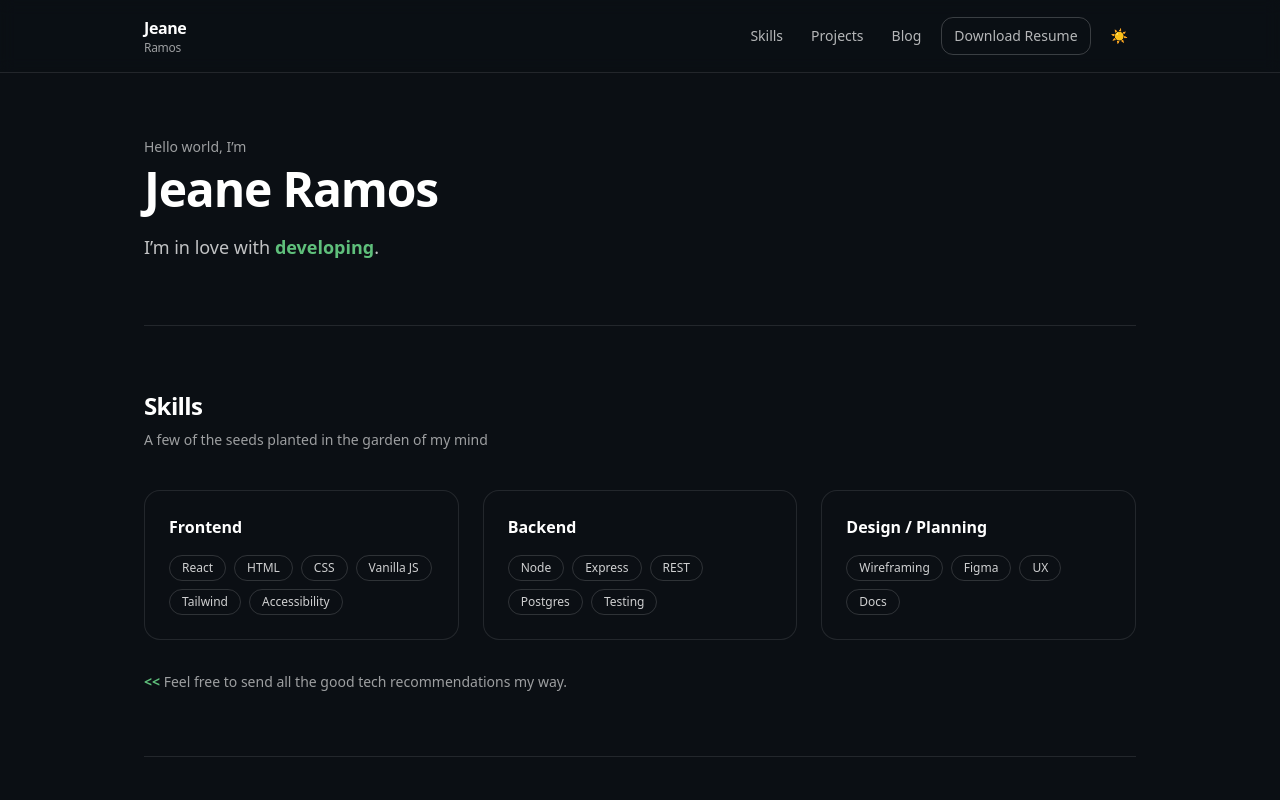
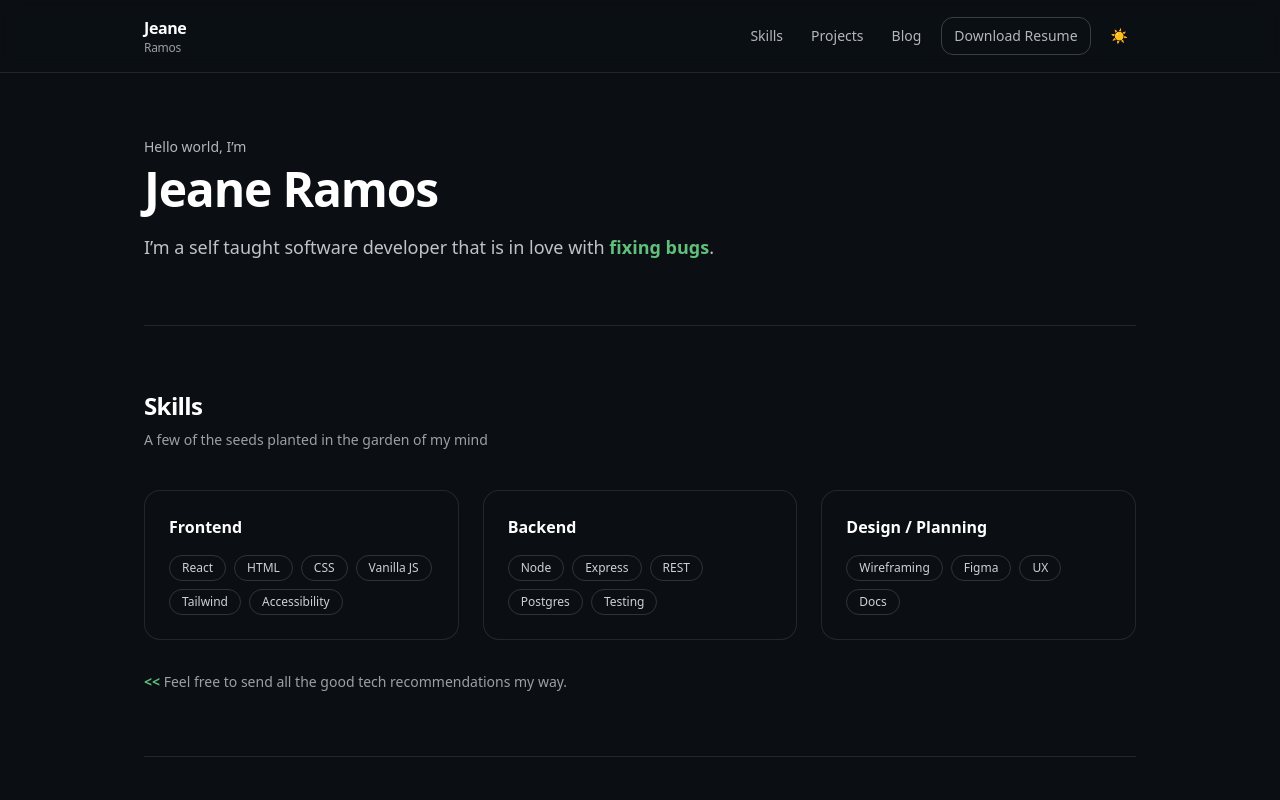
Before and after one commit to jeanbeanie/jeane.dev, a Next.js app: page / in a window 1280 px wide. Shown: the top 800 px of the page. Built offline with nearby package versions, Linux system fonts and the light colour scheme.

Commit message:
create RotatingWord component, display on home page hero section

```diff
--- /dev/null
+++ b/src/components/RotatingWord.tsx
@@ -0,0 +1,34 @@
+import { useEffect, useState } from "react";
+
+export default function RotatingWord({
+    words,
+    intervalMs = 2500,
+}: {
+    words: string[];
+    intervalMs?: number;
+    }) {
+    const [currentIndex, setCurrentIndex] = useState(0);
+    const [visible, setVisible] = useState(true);
+
+    useEffect(() => {
+        if (words.length <= 1) return;
+
+        const tick = () => {
+            setVisible(false);
+            window.setTimeout(() => {
+                // Move to the next word in the list, wrap back around to the start if necessary
+                setCurrentIndex((prev) => (prev + 1) % words.length);
+                setVisible(true);
+            }, 250); // Fade out duration
+        };
+
+        const id = window.setInterval(tick, intervalMs);
+        return () => window.clearInterval(id);
+    }, [words, intervalMs]);
+
+    return (
+        <span className={`font-semibold transition-opacity duration-250 text-accent ${visible ? "opacity-100" : "opacity-0"}`}>
+            {words[currentIndex] ?? ""}
+        </span>
+    );
+}
--- a/src/pages/index.tsx
+++ b/src/pages/index.tsx
@@ -1,18 +1,20 @@
 // HOMEPAGE
 // src/pages/index.tsx
+import RotatingWord from "@/components/RotatingWord";
 
 export default function Home() {
     return (
         <>
         {/* Hero Section */}
-        <section className="section">
+            <section className="section">
             <div className="max-w-2xl">
-                <p className="text-sm text-foreground/60">Hello world, I’m</p>
+                <p className="text-sm text-foreground/70">Hello world, I’m</p>
                 <h1 className="mt-2 text-4xl font-semibold tracking-tight md:text-5xl">
                     Jeane Ramos
                 </h1>
                 <p className="mt-5 text-lg text-foreground/75">
-                    I’m in love with <span className="font-semibold text-accent">developing</span>.
+                        I’m a self taught software developer that is in love with {" "}
+                        <RotatingWord words={["building", "coding", "fixing bugs", "solving problems", "learning new techs"]} />.
                 </p>
             </div>
         </section>
```
